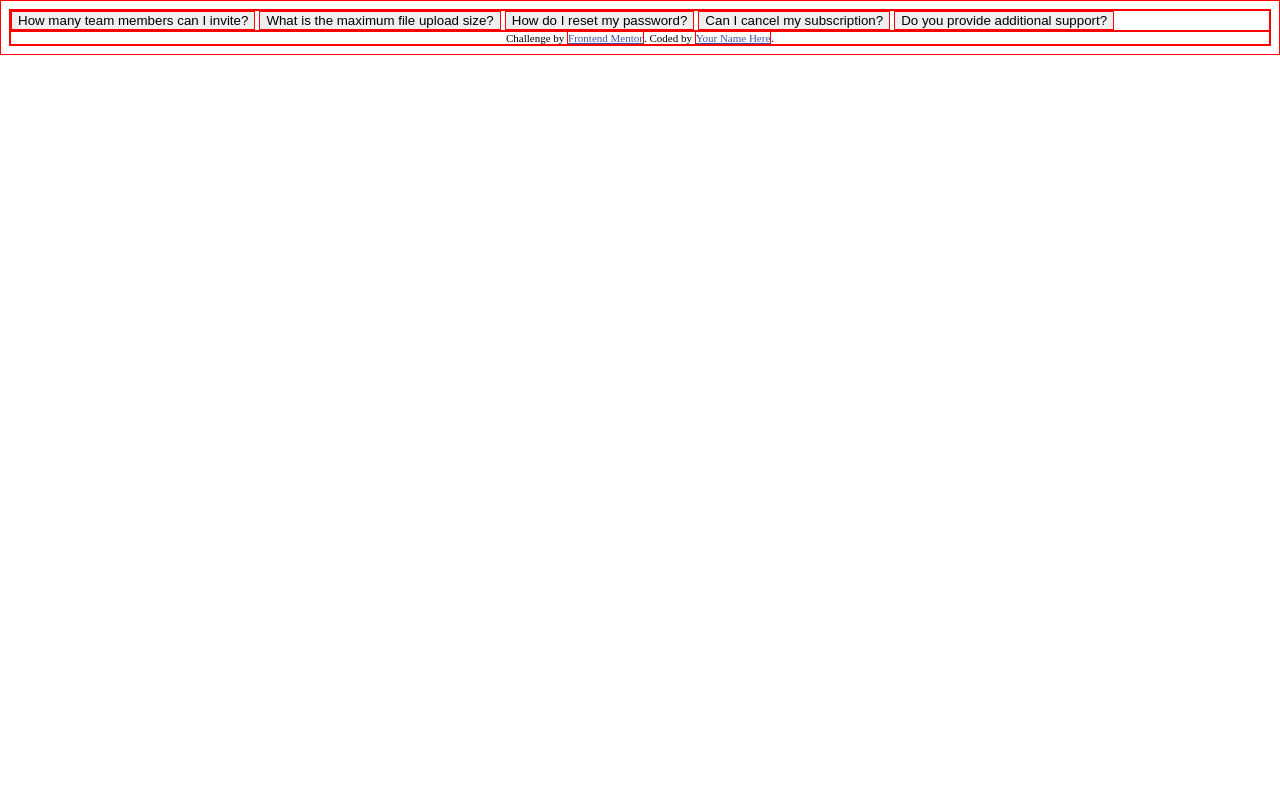
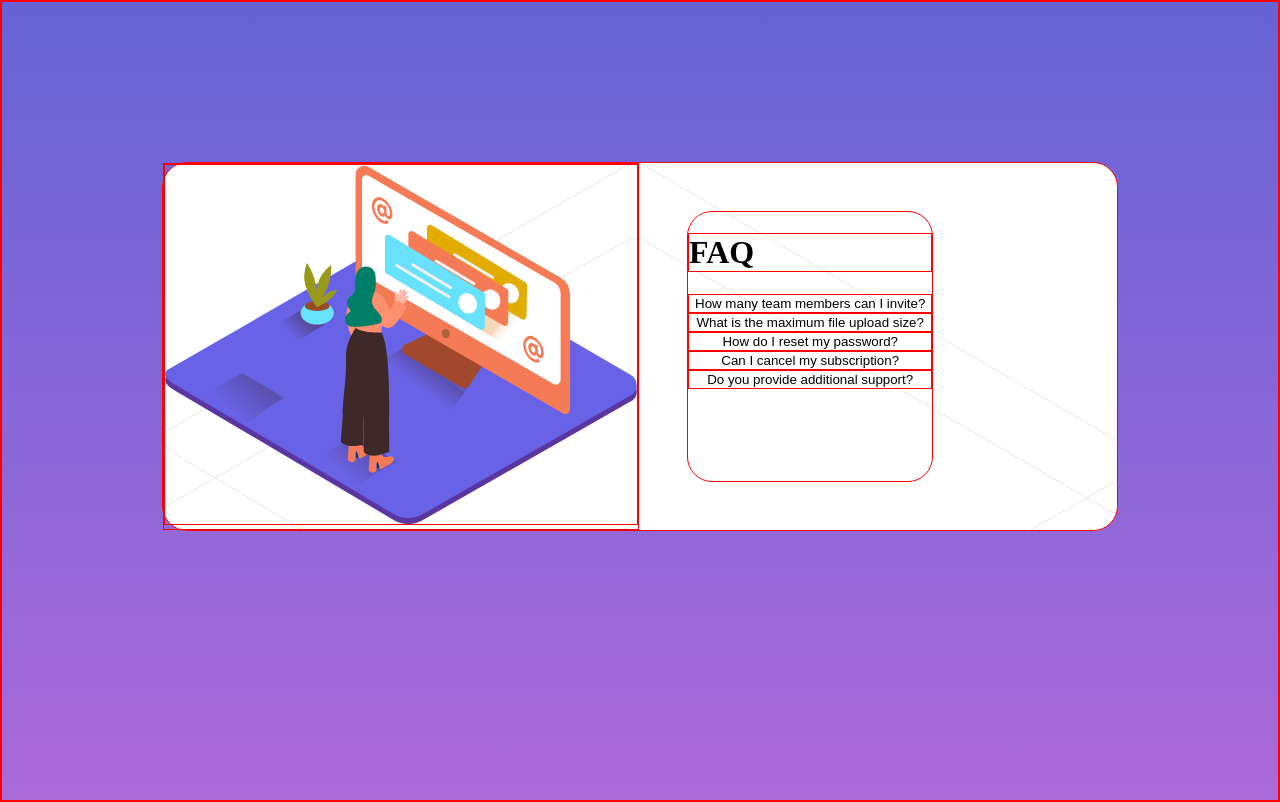
Before and after one commit to OlloClark/faq-accordion, a plain HTML site: page index.html in a window 1280 px wide. Drawn offline with Linux system fonts and the light colour scheme.

Commit message:
adding basic CSS

```diff
--- a/app.js
+++ b/app.js
@@ -1,6 +1,6 @@
-let accordion = document.getElementsByClassName("accordion");
 
 function openAccordion() {
+	const accordion = document.getElementsByClassName("accordion")
 	for (i = 0; i < accordion.length; i++) {
 		accordion[i].addEventListener("click", function() {
 
--- a/index.html
+++ b/index.html
@@ -15,8 +15,13 @@
     .attribution a { color: hsl(228, 45%, 44%); }
   </style>
 </head>
-<body>
-  <main>
+<body class="body">
+  <div class="tile">
+    <div id="woman">
+      <img src="./images/illustration-woman-online-desktop.svg" alt="cartoon woman working at screen">
+    </div>
+    <div id="form">
+      <h1 id="FAQ">FAQ</h1>
       <button class="accordion">
         How many team members can I invite?
       </button>
@@ -59,21 +64,8 @@
           Chat and email support is available 24/7. Phone lines are open during normal business hours.
         </p>
       </div>
-</main>
+    </div>
 
-
-
-
-
-
-
-
-
-
-
-  <div class="attribution">
-    Challenge by <a href="https://www.frontendmentor.io?ref=challenge" target="_blank">Frontend Mentor</a>.
-    Coded by <a href="#">Your Name Here</a>.
   </div>
 </body>
 </html>
--- a/style.css
+++ b/style.css
@@ -2,10 +2,43 @@
 	border: red 1px solid;
 }
 
-.dropdown {
-	display: none;
+html, .body {
+	background-image: linear-gradient(#6563D6, #AB6AD8);
+	display: flex;
+	flex-direction: column;
+	margin: 0;
+	height: 100%;
+}
+
+.tile {
+	background-color: white;
+	background-image: url(./images/bg-pattern-desktop.svg);
+	display: flex;
+	border-radius: 25px;
+	margin: 10em;
+
+}
+
+#form {
+	display: flex;
+	flex-direction: column;
+	margin: 3em;
+	border-radius: 25px;
+	align-items: left;
+}
+
+
+.accordion {
+	cursor: pointer;
+	background-color: rgba(0,0,0,0);
+	/* border: none; */
 }
 
 .accordion:hover {
-	background-color: yellow;
+	font-weight: bold;
 }
+
+.dropdown {
+	display: none;
+	background-color: rgba(0,0,0,0);
+}
```
Lines whose indentation alone changed are shown as unchanged.
